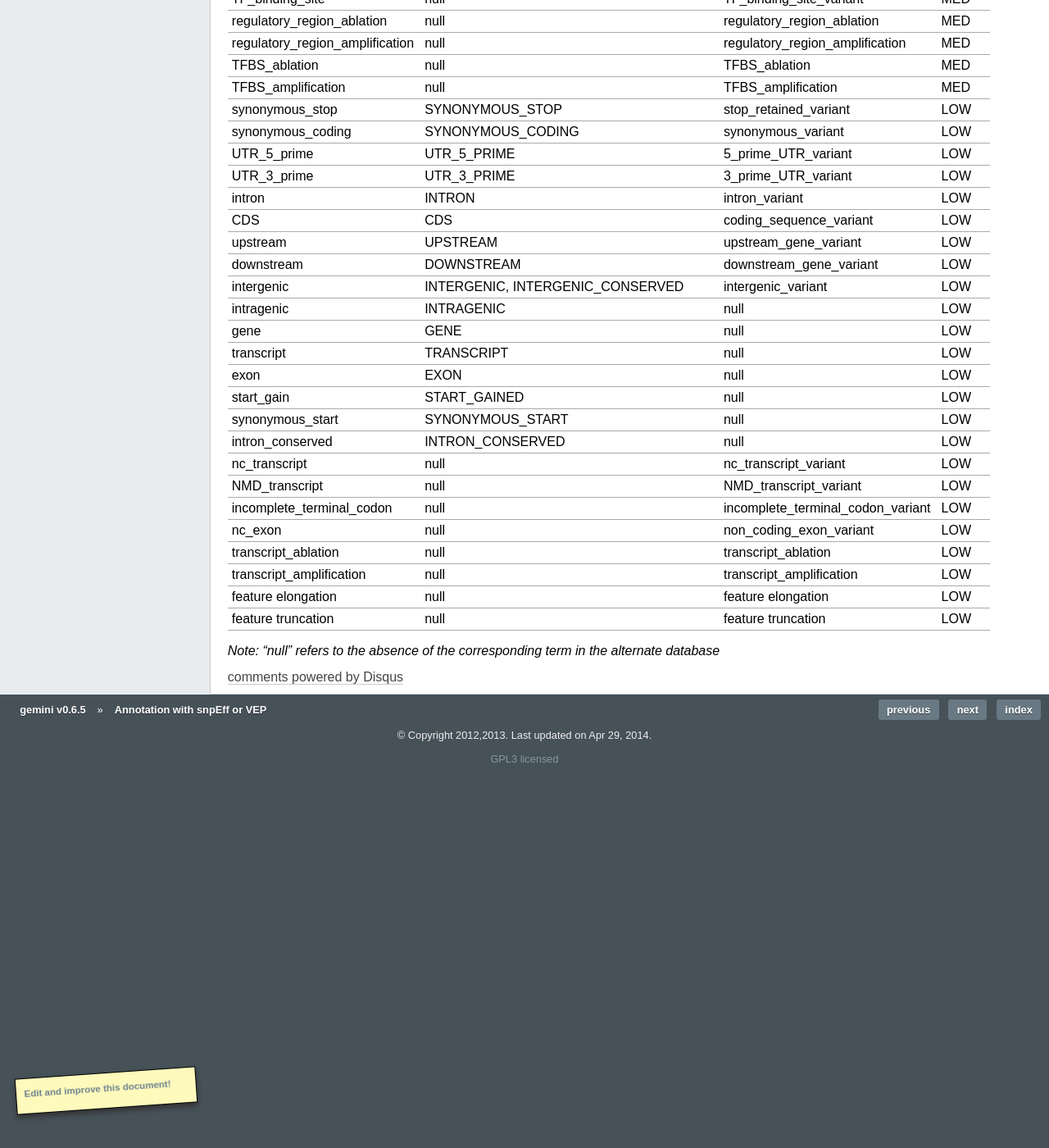
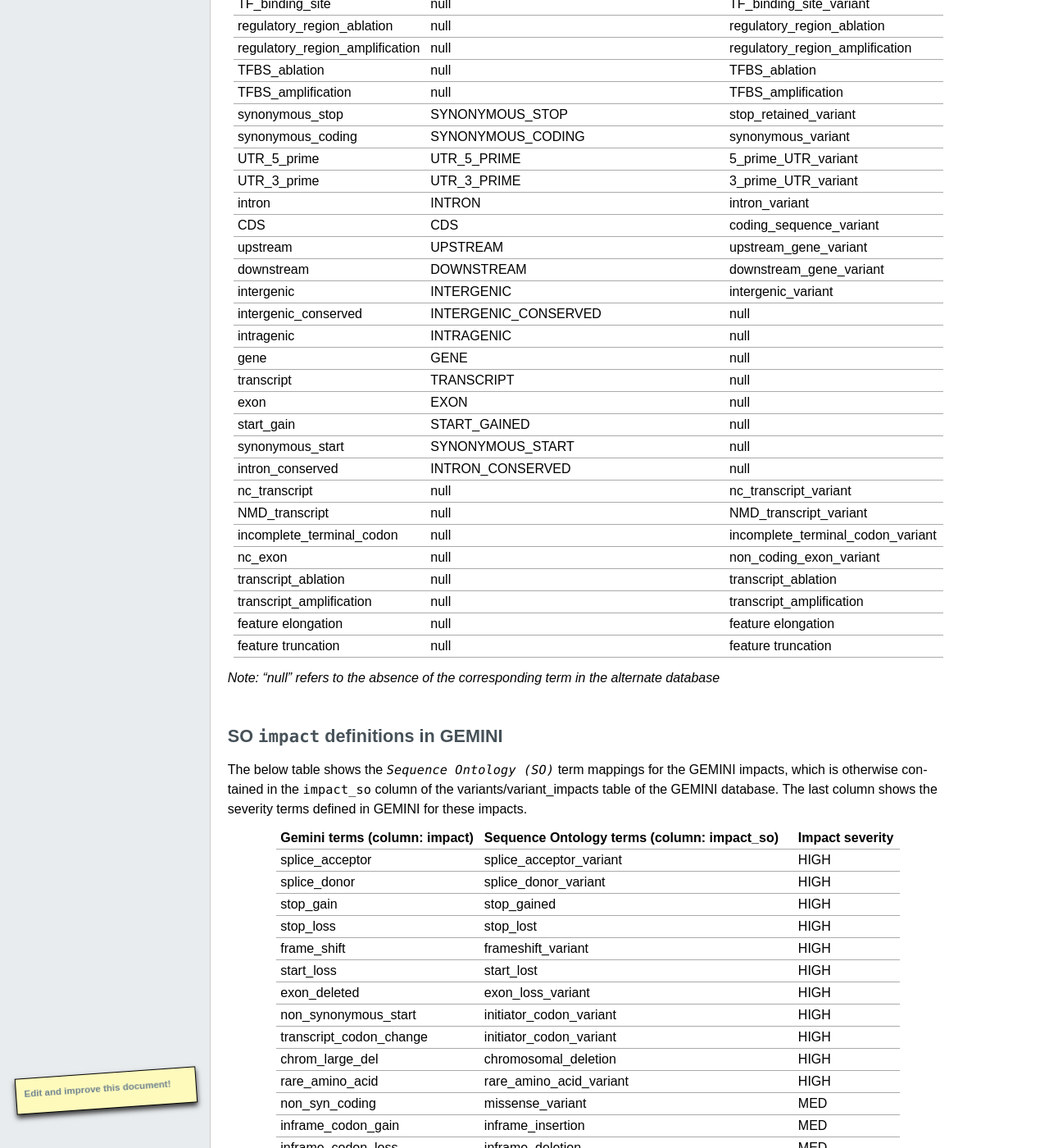
Before and after one commit to arq5x/gemini, a Sphinx documentation site: the page built from docs/content/functional_annotation.rst, in a window 1280 px wide and 1400 px high, scrolled down 4353 px. Shown: the whole window at 82% size. Built offline with Sphinx 7.4.7, drawn with Linux system fonts in a browser that asks for light colours; formulas are drawn with MathJax 3; pages that are not in the unit, such as notebooks, are missing from menus; comment, search, counter and statistics services are not loaded; the version number is read from the project's files by our own code; some of the changed text lies outside the part shown.

Commit message:
update docs: SO terminology in GEMINI

```diff
--- a/docs/content/functional_annotation.rst
+++ b/docs/content/functional_annotation.rst
@@ -135,7 +135,7 @@
 
 .. code-block:: bash
 
-    $ wget http://sourceforge.net/projects/snpeff/files/snpEff_v3_0_core.zip
+    $ wget http://sourceforge.net/projects/snpeff/files/snpEff_v3_6_core.zip
 
 .. note::
 
@@ -209,6 +208,7 @@
 * aa_length
 * biotype
 * impact
+* impact_so
 * impact_severity
 * polyphen_pred
 * polyphen_score
@@ -219,64 +219,131 @@
 Standardizing ``impact`` definitions for GEMINI
 ===============================================
 
-We have attempted to standardize the terms used to describe the functional consequence of a given variant,
-as each annotation tool uses different vocabulary. These would be eventually replaced with `SO terminology`.
+GEMINI uses slightly modified impact terms (for ease) to describe the functional consequence of a given variant as provided by
+snpEff/VEP.
 
-The table below shows the alternate `GEMINI` terms used for `snpEff/VEP` consequences to be used for SQL queries.
-The last column shows the severity terms defined for GEMINI impacts.
+The table below shows the alternate `GEMINI` terms used for `snpEff/VEP`.
+
+=============================================       ===================================    =================================================
+Gemini terms                                        snpEff terms                           VEP terms
+=============================================       ===================================    =================================================
+splice_acceptor                                     SPLICE_SITE_ACCEPTOR                   splice_acceptor_variant
+splice_donor                                        SPLICE_SITE_DONOR                      splice_donor_variant
+stop_gain                                           STOP_GAINED                            stop_gained
+stop_loss                                           STOP_LOST                              stop_lost
+frame_shift                                         FRAME_SHIFT                            frameshift_variant
+start_loss                                          START_LOST                             null
+exon_deleted                                        EXON_DELETED                           null
+non_synonymous_start                                NON_SYNONYMOUS_START                   null
+transcript_codon_change                             null                                   initiator_codon_variant
+chrom_large_del                                     CHROMOSOME_LARGE_DELETION              null
+rare_amino_acid                                     RARE_AMINO_ACID                        null
+non_syn_coding                                      NON_SYNONYMOUS_CODING                  missense_variant
+inframe_codon_gain                                  CODON_INSERTION                        inframe_insertion
+inframe_codon_loss                                  CODON_DELETION                         inframe_deletion
+inframe_codon_change                                CODON_CHANGE                           null
+codon_change_del                                    CODON_CHANGE_PLUS_CODON_DELETION       null
+codon_change_ins                                    CODON_CHANGE_PLUS_CODON_INSERTION      null
+UTR_5_del                                           UTR_5_DELETED                          null
+UTR_3_del                                           UTR_3_DELETED                          null
+splice_region                                       SPLICE_SITE_REGION                     splice_region_variant
+mature_miRNA                                        null                                   mature_miRNA_variant
+regulatory_region                                   null                                   regulatory_region_variant
+TF_binding_site                                     null                                   TF_binding_site_variant
+regulatory_region_ablation                          null                                   regulatory_region_ablation
+regulatory_region_amplification                     null                                   regulatory_region_amplification
+TFBS_ablation                                       null                                   TFBS_ablation
+TFBS_amplification                                  null                                   TFBS_amplification
+synonymous_stop                                     SYNONYMOUS_STOP                        stop_retained_variant
+synonymous_coding                                   SYNONYMOUS_CODING                      synonymous_variant
+UTR_5_prime                                         UTR_5_PRIME                            5_prime_UTR_variant
+UTR_3_prime                                         UTR_3_PRIME                            3_prime_UTR_variant
+intron                                              INTRON                                 intron_variant
+CDS                                                 CDS                                    coding_sequence_variant
+upstream                                            UPSTREAM                               upstream_gene_variant
+downstream                                          DOWNSTREAM                             downstream_gene_variant
+intergenic                                          INTERGENIC                             intergenic_variant
+intergenic_conserved                                INTERGENIC_CONSERVED                   null
+intragenic                                          INTRAGENIC                             null
+gene                                                GENE                                   null
+transcript                                          TRANSCRIPT                             null
+exon                                                EXON                                   null
+start_gain                                          START_GAINED                           null
+synonymous_start                                    SYNONYMOUS_START                       null
+intron_conserved                                    INTRON_CONSERVED                       null
+nc_transcript                                       null                                   nc_transcript_variant
+NMD_transcript                                      null                                   NMD_transcript_variant
+incomplete_terminal_codon                           null                                   incomplete_terminal_codon_variant
+nc_exon                                             null                                   non_coding_exon_variant
+transcript_ablation                                 null                                   transcript_ablation
+transcript_amplification                            null                                   transcript_amplification
+feature elongation                                  null                                   feature elongation
+feature truncation                                  null                                   feature truncation
+=============================================       ===================================    =================================================
+*Note: "null" refers to the absence of the corresponding term in the alternate database*
 
 
-=============================================       ===================================    =====================================================     ================
-Gemini terms                                        snpEff terms                           VEP terms                                                 Impact severity
-=============================================       ===================================    =====================================================     ================
-splice_acceptor                                     SPLICE_SITE_ACCEPTOR                   splice_acceptor_variant                                   HIGH
-splice_donor                                        SPLICE_SITE_DONOR                      splice_donor_variant                                      HIGH
-stop_gain                                           STOP_GAINED                            stop_gained                                               HIGH
-stop_loss                                           STOP_LOST                              stop_lost                                                 HIGH
-frame_shift                                         FRAME_SHIFT                            frameshift_variant                                        HIGH
-start_loss                                          START_LOST                             null                                                      HIGH
-exon_deleted                                        EXON_DELETED                           null                                                      HIGH
-non_synonymous_start                                NON_SYNONYMOUS_START                   null                                                      HIGH
-transcript_codon_change                             null                                   initiator_codon_variant                                   HIGH
-non_syn_coding                                      NON_SYNONYMOUS_CODING                  missense_variant                                          MED
-inframe_codon_gain                                  CODON_INSERTION                        inframe_insertion                                         MED
-inframe_codon_loss                                  CODON_DELETION                         inframe_deletion                                          MED
-inframe_codon_change                                CODON_CHANGE                           null                                                      MED
-codon_change_del                                    CODON_CHANGE_PLUS_CODON_DELETION       null                                                      MED
-codon_change_ins                                    CODON_CHANGE_PLUS_CODON_INSERTION      null                                                      MED
-UTR_5_del                                           UTR_5_DELETED                          null                                                      MED
-UTR_3_del                                           UTR_3_DELETED                          null                                                      MED
-splice_region                                       SPLICE_SITE_REGION                     splice_region_variant                                     MED
-mature_miRNA                                        null                                   mature_miRNA_variant                                      MED
-regulatory_region                                   null                                   regulatory_region_variant                                 MED
-TF_binding_site                                     null                                   TF_binding_site_variant                                   MED
-regulatory_region_ablation                          null                                   regulatory_region_ablation                                MED
-regulatory_region_amplification                     null                                   regulatory_region_amplification                           MED
-TFBS_ablation                                       null                                   TFBS_ablation                                             MED
-TFBS_amplification                                  null                                   TFBS_amplification                                        MED
-synonymous_stop                                     SYNONYMOUS_STOP                        stop_retained_variant                                     LOW
-synonymous_coding                                   SYNONYMOUS_CODING                      synonymous_variant                                        LOW
-UTR_5_prime                                         UTR_5_PRIME                            5_prime_UTR_variant                                       LOW
-UTR_3_prime                                         UTR_3_PRIME                            3_prime_UTR_variant                                       LOW
-intron                                              INTRON                                 intron_variant                                            LOW
-CDS                                                 CDS                                    coding_sequence_variant                                   LOW
-upstream                                            UPSTREAM                               upstream_gene_variant					                 LOW
-downstream                                          DOWNSTREAM                             downstream_gene_variant                                   LOW
-intergenic                                          INTERGENIC, INTERGENIC_CONSERVED       intergenic_variant                                        LOW
-intragenic                                          INTRAGENIC                             null                                                      LOW
-gene                                                GENE                                   null                                                      LOW
-transcript                                          TRANSCRIPT                             null                                                      LOW
-exon                                                EXON                                   null                                                      LOW
-start_gain                                          START_GAINED                           null                                                      LOW
-synonymous_start                                    SYNONYMOUS_START                       null                                                      LOW
-intron_conserved                                    INTRON_CONSERVED                       null                                                      LOW
-nc_transcript                                       null                                   nc_transcript_variant                                     LOW
-NMD_transcript                                      null                                   NMD_transcript_variant                                    LOW
-incomplete_terminal_codon                           null                                   incomplete_terminal_codon_variant                         LOW
-nc_exon                                             null                                   non_coding_exon_variant                                   LOW
-transcript_ablation                                 null                                   transcript_ablation                                       LOW
-transcript_amplification                            null                                   transcript_amplification                                  LOW
-feature elongation                                  null                                   feature elongation                                        LOW
-feature truncation                                  null                                   feature truncation                                        LOW
-=============================================       ===================================    =====================================================     ================
-*Note: "null" refers to the absence of the corresponding term in the alternate database*
+
+SO ``impact`` definitions in GEMINI
+===============================================
+
+The below table shows the `Sequence Ontology (SO)` term mappings for the GEMINI impacts, which is otherwise contained in the
+``impact_so`` column of the variants/variant_impacts table of the GEMINI database. The last column shows the severity terms
+defined in GEMINI for these impacts.
+
+=============================================     =======================================================     =================
+Gemini terms (column: impact)                     Sequence Ontology terms (column: impact_so)                 Impact severity
+=============================================     =======================================================     =================
+splice_acceptor                                   splice_acceptor_variant                                     HIGH
+splice_donor                                      splice_donor_variant                                        HIGH
+stop_gain                                         stop_gained                                                 HIGH
+stop_loss                                         stop_lost                                                   HIGH
+frame_shift                                       frameshift_variant                                          HIGH
+start_loss                                        start_lost                                                  HIGH
+exon_deleted                                      exon_loss_variant                                           HIGH
+non_synonymous_start                              initiator_codon_variant                                     HIGH
+transcript_codon_change                           initiator_codon_variant                                     HIGH
+chrom_large_del                                   chromosomal_deletion                                        HIGH
+rare_amino_acid                                   rare_amino_acid_variant                                     HIGH
+non_syn_coding                                    missense_variant                                            MED
+inframe_codon_gain                                inframe_insertion                                           MED
+inframe_codon_loss                                inframe_deletion                                            MED
+inframe_codon_change                              coding_sequence_variant                                     MED
+codon_change_del                                  disruptive_inframe_deletion                                 MED
+codon_change_ins                                  disruptive_inframe_insertion                                MED
+UTR_5_del                                         5_prime_UTR_truncation_+_exon_loss_variant                  MED
+UTR_3_del                                         3_prime_UTR_truncation_+_exon_loss_variant                  MED
+splice_region                                     splice_region_variant                                       MED
+mature_miRNA                                      mature_miRNA_variant                                        MED
+regulatory_region                                 regulatory_region_variant                                   MED
+TF_binding_site                                   TF_binding_site_variant                                     MED
+regulatory_region_ablation                        regulatory_region_ablation                                  MED
+regulatory_region_amplification                   regulatory_region_amplification                             MED
+TFBS_ablation                                     TFBS_ablation                                               MED
+TFBS_amplification                                TFBS_amplification                                          MED
+synonymous_stop                                   stop_retained_variant                                       LOW
+synonymous_coding                                 synonymous_variant                                          LOW
+UTR_5_prime                                       5_prime_UTR_variant                                         LOW
+UTR_3_prime                                       3_prime_UTR_variant                                         LOW
+intron                                            intron_variant                                              LOW
+CDS                                               coding_sequence_variant                                     LOW
+upstream                                          upstream_gene_variant                                       LOW
+downstream                                        downstream_gene_variant                                     LOW
+intergenic                                        intergenic_variant                                          LOW
+intergenic_conserved                              conserved_intergenic_variant                                LOW
+intragenic                                        intragenic_variant                                          LOW
+gene                                              gene_variant                                                LOW
+transcript                                        transcript_variant                                          LOW
+exon                                              exon_variant                                                LOW
+start_gain                                        5_prime_UTR_premature_start_codon_gain_variant              LOW
+synonymous_start                                  start_retained                                              LOW
+intron_conserved                                  conserved_intron_variant                                    LOW
+nc_transcript                                     nc_transcript_variant                                       LOW
+NMD_transcript                                    NMD_transcript_variant                                      LOW
+incomplete_terminal_codon                         incomplete_terminal_codon_variant                           LOW
+nc_exon                                           non_coding_exon_variant                                     LOW
+transcript_ablation                               transcript_ablation                                         LOW
+transcript_amplification                          transcript_amplification                                    LOW
+feature elongation                                feature elongation                                          LOW
+feature truncation                                feature truncation                                          LOW
+=============================================     =======================================================     =================
```
Also changed, not shown: other parts of docs/content/functional_annotation.rst (+9 -10 lines).
